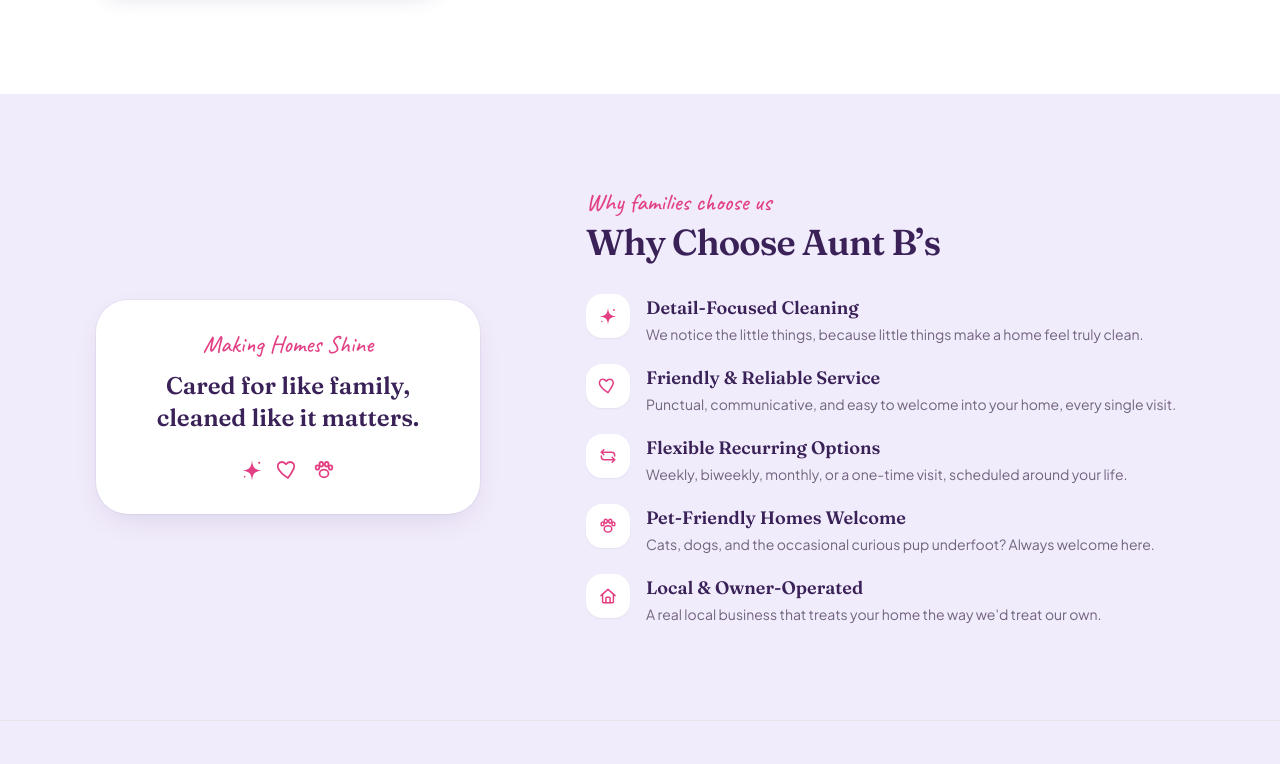
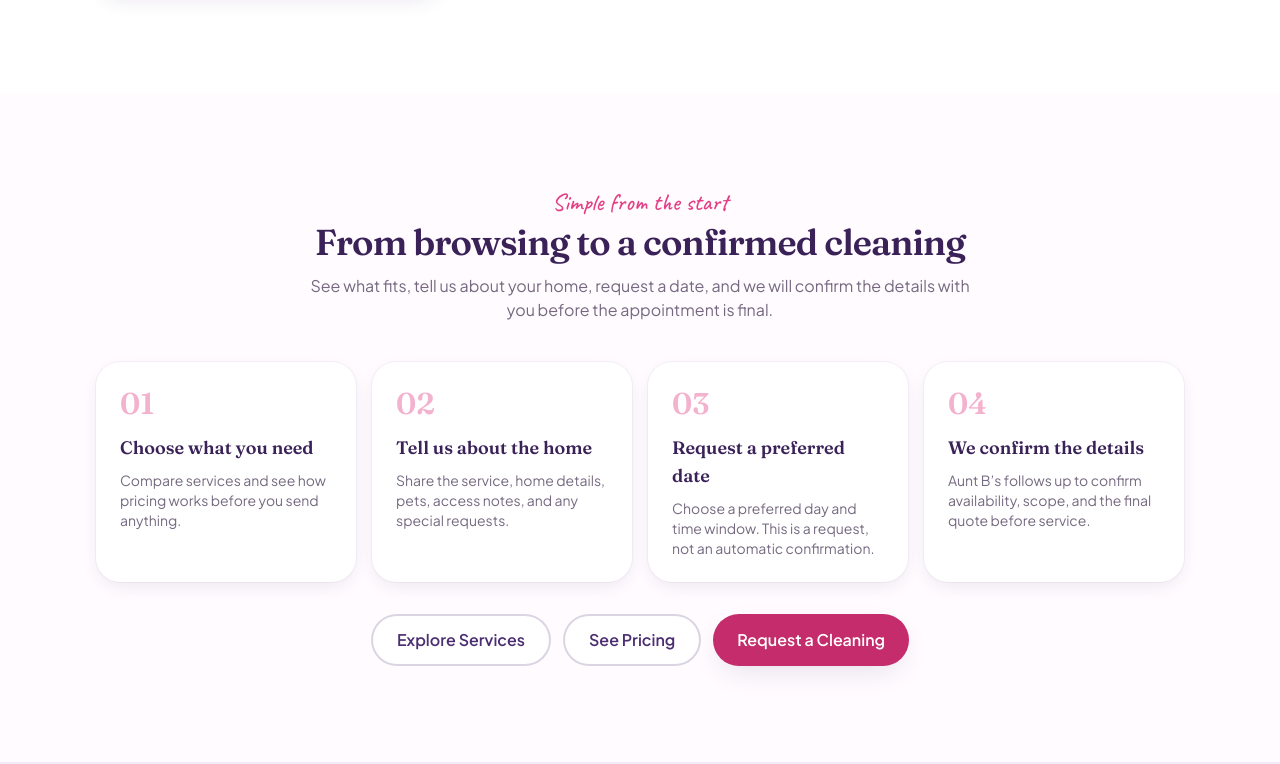
Before and after one commit to stellarlogicai/Aunt-B-s-Website, a React (Vite) app: page / in a window 1280 px wide. Shown: the part 2236-3000 px from the top of the page. Built offline with nearby package versions, Linux system fonts and the light colour scheme.

Commit message:
Route customer-facing website pages

```diff
--- a/src/App.jsx
+++ b/src/App.jsx
@@ -1,31 +1,125 @@
+import { useEffect } from 'react';
 import Header from './components/Header';
-import Hero from './components/Hero';
-import Services from './components/Services';
-import WhyChooseUs from './components/WhyChooseUs';
-import SpecialtyServices from './components/SpecialtyServices';
-import About from './components/About';
-import Gallery from './components/Gallery';
-import ServiceArea from './components/ServiceArea';
-import QuoteForm from './components/QuoteForm';
-import FAQ from './components/FAQ';
 import Footer from './components/Footer';
 import StickyQuoteBar from './components/StickyQuoteBar';
+import {
+  AboutPage,
+  BookingPage,
+  ContactPage,
+  FaqPage,
+  GalleryPage,
+  HomePage,
+  NotFoundPage,
+  PoliciesPage,
+  PricingPage,
+  ServiceDetailPage,
+  ServicesPage,
+} from './pages/SitePages';
+
+const routeMeta = {
+  '/': {
+    title: "Aunt B's Cleaning Services | Making Homes Shine",
+    description:
+      'Friendly, detail-focused residential cleaning in Bolivar, Missouri and surrounding areas. Browse services, understand pricing, request a cleaning, or ask for a quote.',
+  },
+  '/services': {
+    title: "Cleaning Services | Aunt B's Cleaning Services",
+    description:
+      'Compare standard, deep, recurring, move-in/move-out, real-estate turnover, and specialty cleaning services.',
+  },
+  '/pricing': {
+    title: "Cleaning Pricing | Aunt B's Cleaning Services",
+    description:
+      'See how Aunt B’s cleaning quotes are built, what affects pricing, and current starting prices for specialty plant-care visits.',
+  },
+  '/book': {
+    title: "Request a Cleaning | Aunt B's Cleaning Services",
+    description:
+      'Request a preferred cleaning date and share home details. Aunt B’s confirms availability, scope, and final pricing before the appointment is final.',
+  },
+  '/about': {
+    title: "About Aunt B's Cleaning Services",
+    description:
+      'Learn about Aunt B’s local, owner-operated cleaning service and the care behind each visit.',
+  },
+  '/gallery': {
+    title: "Cleaning Gallery | Aunt B's Cleaning Services",
+    description:
+      'Browse the before-and-after gallery area for Aunt B’s Cleaning Services.',
+  },
+  '/faq': {
+    title: "Cleaning FAQ | Aunt B's Cleaning Services",
+    description:
+      'Answers about cleaning supplies, pets, recurring service, deep cleans, quotes, and booking requests.',
+  },
+  '/contact': {
+    title: "Contact Aunt B's Cleaning Services",
+    description:
+      'Call, text, email, or send a free cleaning quote request to Aunt B’s Cleaning Services.',
+  },
+  '/policies': {
+    title: "Scheduling & Service Information | Aunt B's Cleaning Services",
+    description:
+      'Review booking confirmation, pricing, scheduling, access, service-area, and contact-information basics before service.',
+  },
+};
+
+function normalizePath(pathname) {
+  if (!pathname || pathname === '/') return '/';
+  return pathname.replace(/\/+$/, '') || '/';
+}
+
+function resolvePage(path) {
+  if (path === '/') return <HomePage />;
+  if (path === '/services') return <ServicesPage />;
+  if (path === '/pricing') return <PricingPage />;
+  if (path === '/book') return <BookingPage />;
+  if (path === '/about') return <AboutPage />;
+  if (path === '/gallery') return <GalleryPage />;
+  if (path === '/faq') return <FaqPage />;
+  if (path === '/contact') return <ContactPage />;
+  if (path === '/policies') return <PoliciesPage />;
+
+  if (path.startsWith('/services/')) {
+    const serviceId = path.split('/')[2] || '';
+    return <ServiceDetailPage serviceId={serviceId} />;
+  }
+
+  return <NotFoundPage />;
+}
 
 export default function App() {
+  const path = normalizePath(window.location.pathname);
+
+  useEffect(() => {
+    const baseMeta = routeMeta[path];
+    const serviceId = path.startsWith('/services/') ? path.split('/')[2] : null;
+    const meta = baseMeta || (serviceId
+      ? {
+          title: "Cleaning Service Details | Aunt B's Cleaning Services",
+          description:
+            'Review service details, pricing approach, and request a preferred cleaning date.',
+        }
+      : {
+          title: "Page Not Found | Aunt B's Cleaning Services",
+          description: 'Browse Aunt B’s cleaning services or request a cleaning.',
+        });
+
+    document.title = meta.title;
+
+    let descriptionTag = document.querySelector('meta[name="description"]');
+    if (!descriptionTag) {
+      descriptionTag = document.createElement('meta');
+      descriptionTag.setAttribute('name', 'description');
+      document.head.appendChild(descriptionTag);
+    }
+    descriptionTag.setAttribute('content', meta.description);
+  }, [path]);
+
   return (
     <div className="min-h-screen bg-cream pb-24 md:pb-0">
-      <Header />
-      <main>
-        <Hero />
-        <Services />
-        <WhyChooseUs />
-        <SpecialtyServices />
-        <About />
-        <Gallery />
-        <ServiceArea />
-        <QuoteForm />
-        <FAQ />
-      </main>
+      <Header currentPath={path} />
+      <main id="main-content">{resolvePage(path)}</main>
       <Footer />
       <StickyQuoteBar />
     </div>
```
